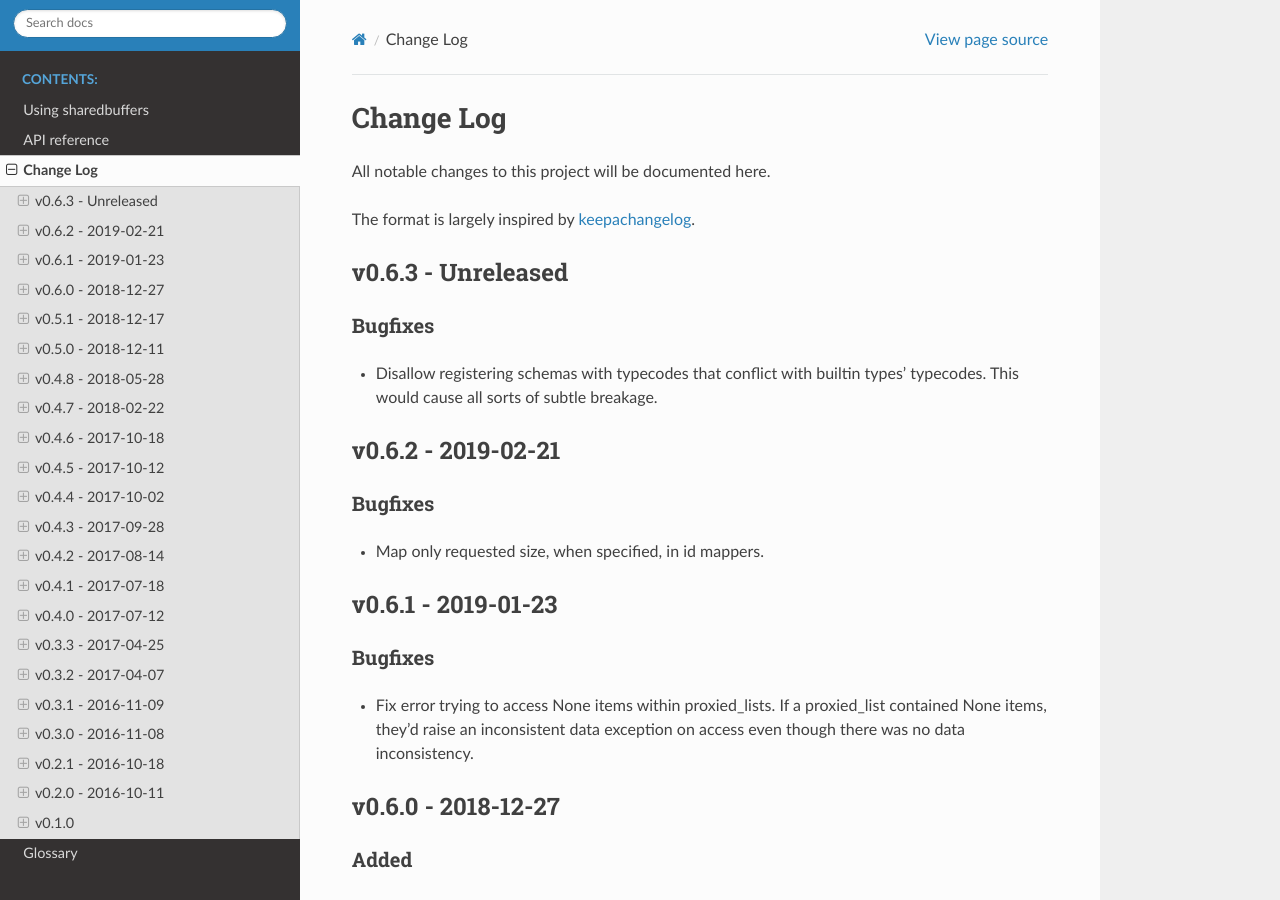
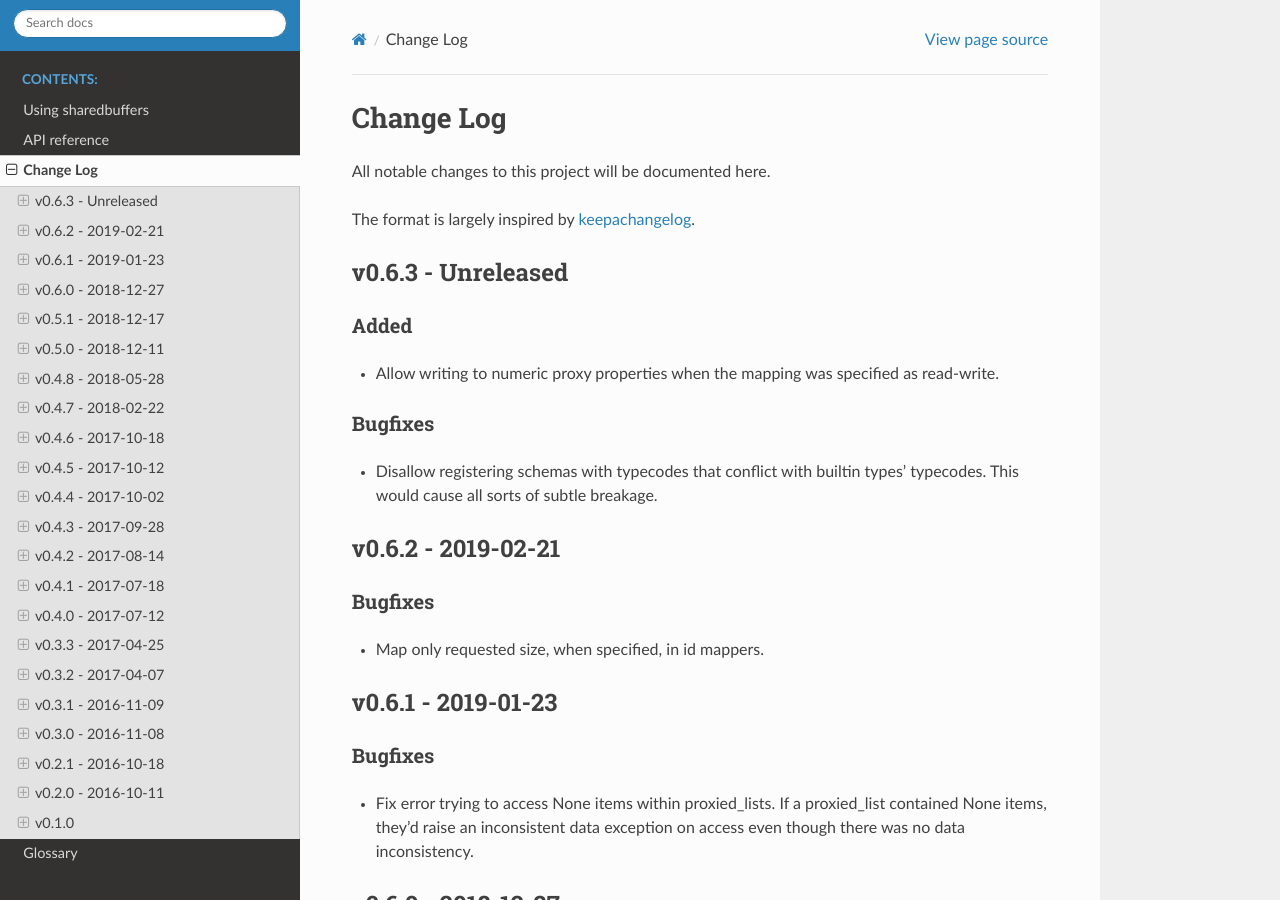
Before and after one commit to jampp/sharedbuffers, a Sphinx documentation site: the page built from doc/source/CHANGELOG.rst, in a window 1280 px wide and 900 px high. Built offline with Sphinx 7.4.7 and the Read the Docs theme 2.0.0, drawn with Linux system fonts in a browser that asks for light colours.

Commit message:
Update changelog

```diff
--- a/doc/source/CHANGELOG.rst
+++ b/doc/source/CHANGELOG.rst
@@ -9,6 +9,12 @@ The format is largely inspired by keepachangelog_.
 
 v0.6.3 - Unreleased
 ===================
+
+Added
+-----
+
+- Allow writing to numeric proxy properties when the mapping
+  was specified as read-write.
 
 Bugfixes
 --------
```
